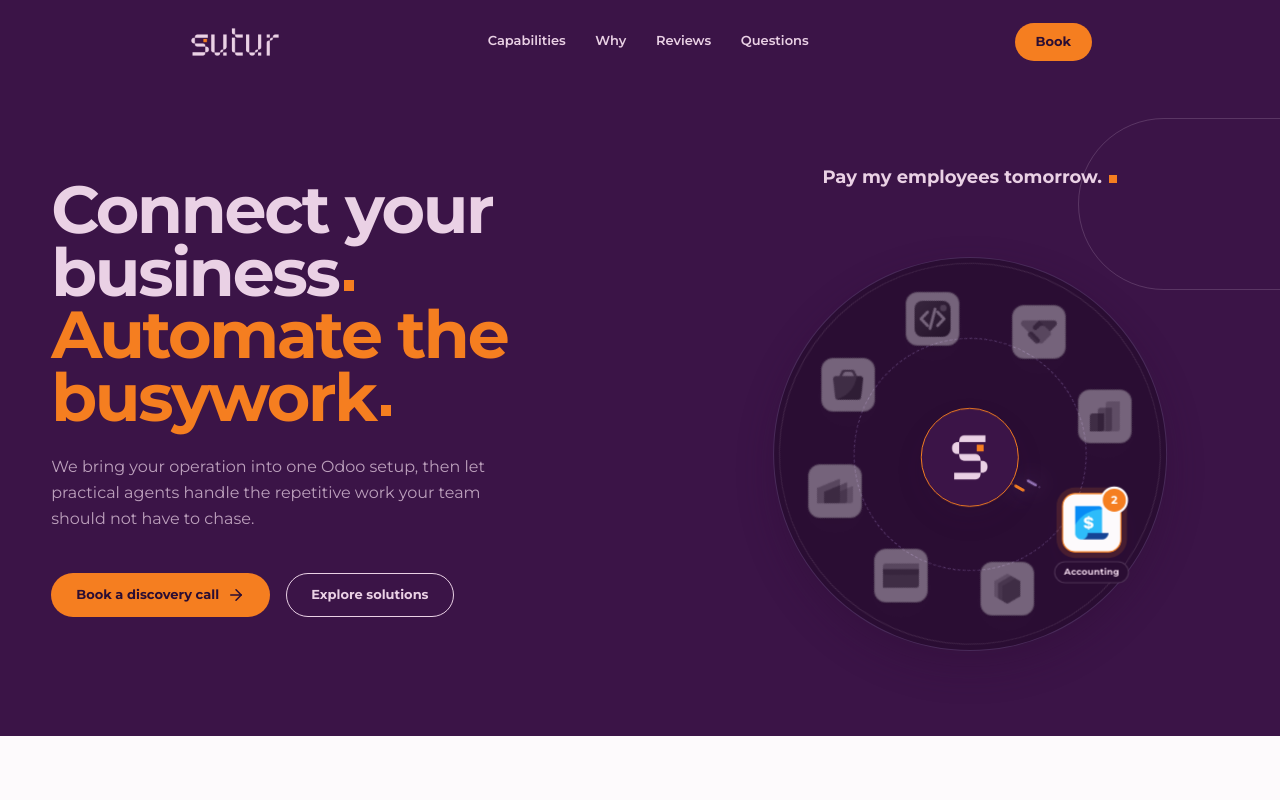
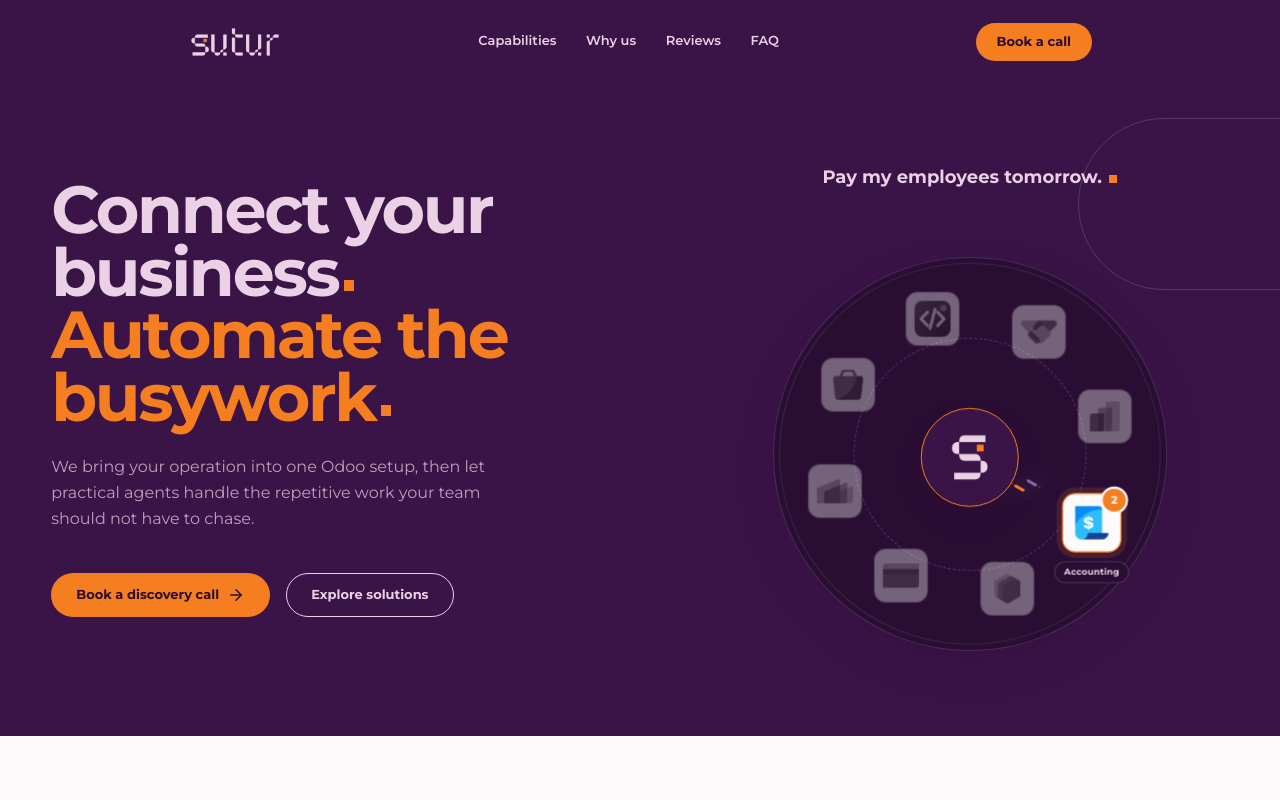
Before and after one commit to sutur-ai/sutur-website, a Next.js app: page / in a window 1280 px wide. Shown: the top 800 px of the page. Built offline with nearby package versions, Linux system fonts and the light colour scheme.

Commit message:
[verified] fix: use approved navigation labels

```diff
--- a/src/components/sections/Header.tsx
+++ b/src/components/sections/Header.tsx
@@ -62,7 +62,7 @@ export function Header() {
           ))}
         </nav>
 
-        <a className="header-cta" href="#book">Book</a>
+        <a className="header-cta" href="#book">Book a call</a>
 
         <button
           ref={menuButtonRef}
@@ -84,7 +84,7 @@ export function Header() {
               </a>
             ))}
             <a href="#book" onClick={() => setOpen(false)}>
-              Book <ArrowIcon />
+              Book a call <ArrowIcon />
             </a>
           </div>
         )}
--- a/src/components/sections/SiteFooter.tsx
+++ b/src/components/sections/SiteFooter.tsx
@@ -21,7 +21,7 @@ export function SiteFooter() {
           {sectionLinks.map(([label, href]) => (
             <a key={href} href={href}>{label}</a>
           ))}
-          <a href="#book">Book</a>
+          <a href="#book">Book a call</a>
         </nav>
       </div>
 
--- a/src/components/sections/navigation.ts
+++ b/src/components/sections/navigation.ts
@@ -1,6 +1,6 @@
 export const sectionLinks = [
   ['Capabilities', '#capabilities'],
-  ['Why', '#why-us'],
+  ['Why us', '#why-us'],
   ['Reviews', '#reviews'],
-  ['Questions', '#questions'],
+  ['FAQ', '#questions'],
 ] as const;
```
Also changed, not shown: 2 other files (tests, documents, lock files or other folders).
